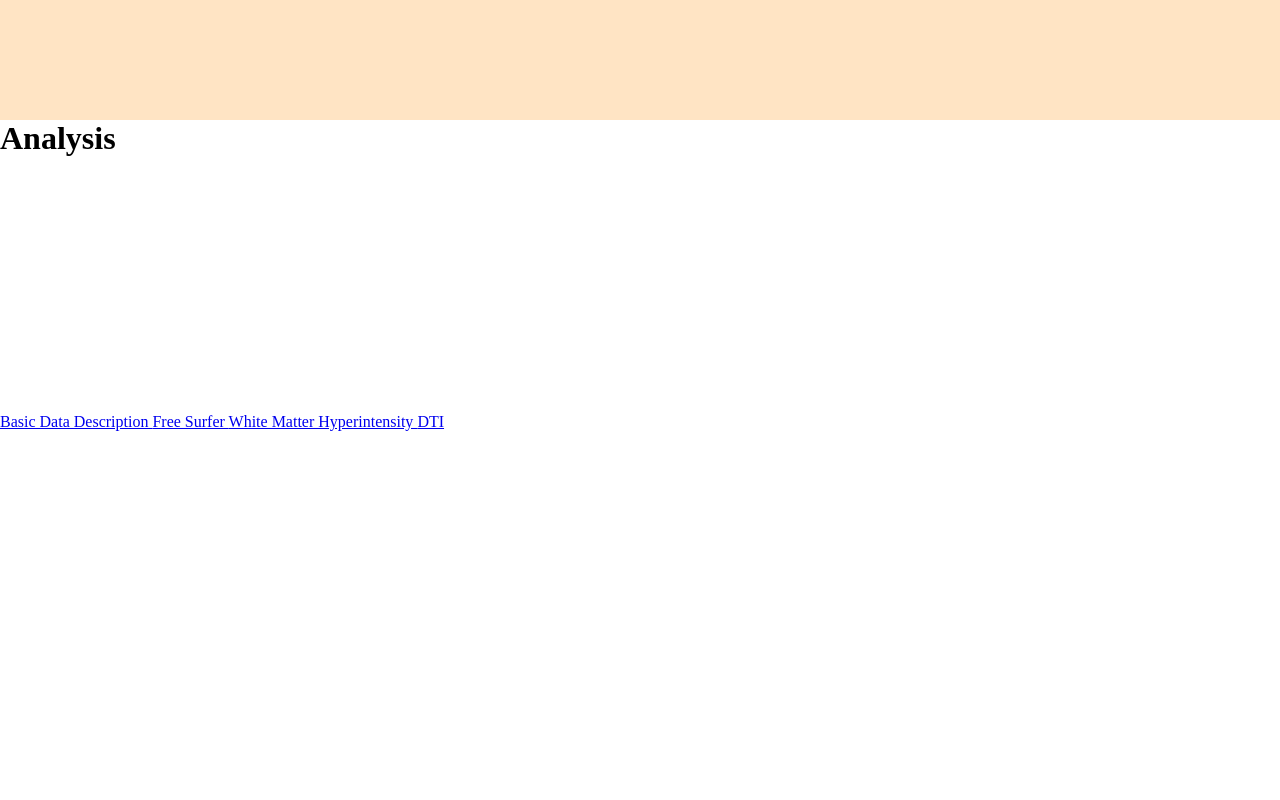
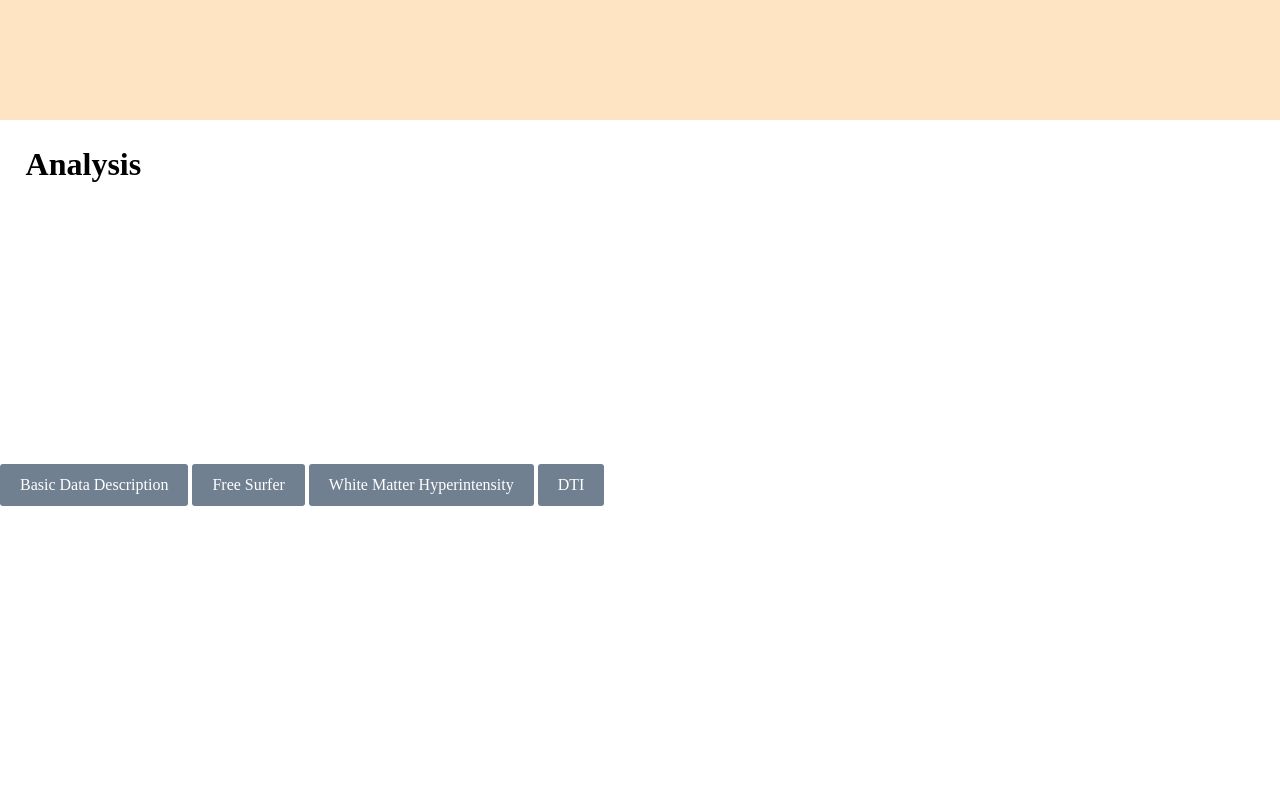
Before and after one commit to anarkhede/Atul_Website, a plain HTML site: page index.html in a window 1280 px wide. Shown: the part 1080-1880 px from the top of the page. Drawn offline with nearby package versions, Linux system fonts and the light colour scheme; files that its build step writes are made by us from their sources; files whose address does not match are found by name.

Commit message:
Update style.css

```diff
--- a/style.css
+++ b/style.css
@@ -76,3 +76,34 @@ and one for patches or subsection */
 .sectThree {
     background-image: url("../images/image3.jpg");
 }
+
+.header {
+    /*overflow: hidden; */
+    padding: 2%;
+}
+
+button {
+    font: 18px "Trebuchent MS", sas-serif;
+}
+
+button::-moz-focus-inner {
+    border:0;
+    padding:0;
+}
+.button {
+    padding: 12px 20px;
+    display: inline-block;
+    text-decoration: none;
+    border-radius: 3px;
+    border: 0;
+    margin: 0;
+}
+.button-primary {
+    background: slategrey;
+    color: #fff;
+}
+
+.button-primary.hover {
+    background: lightslategrey;
+    color: #fff;
+}
```
